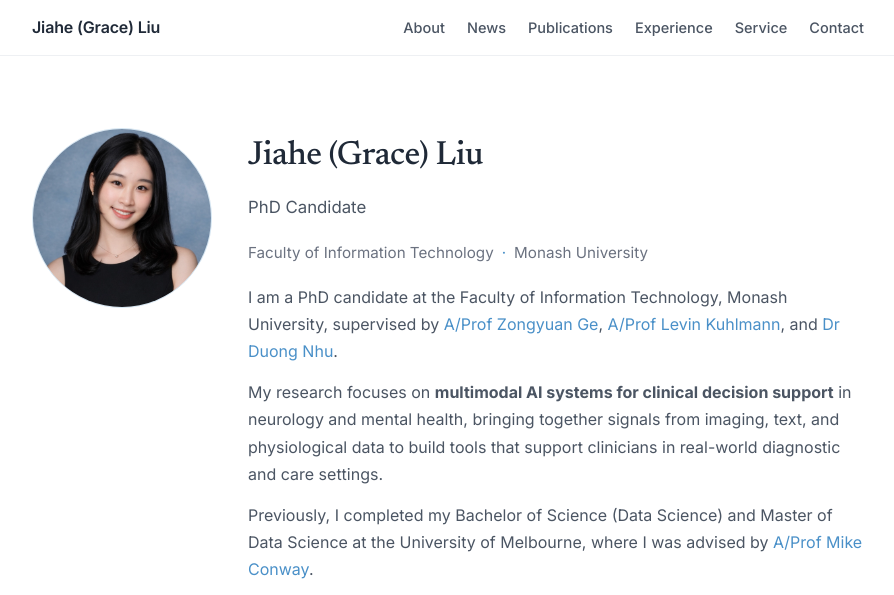
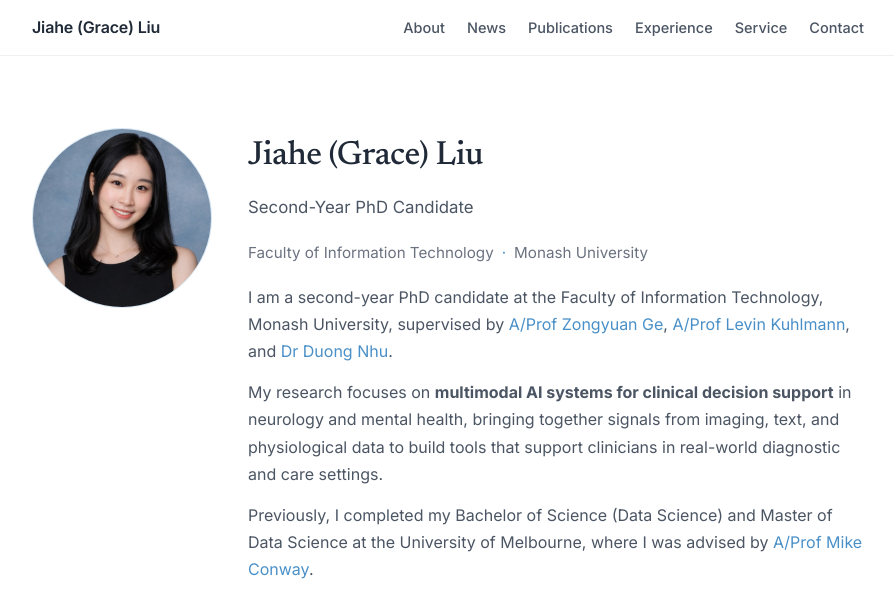
Before and after one commit to jiahe-grace-liu/jiahe-grace-liu.github.io, a plain HTML site: page index.html in a window 1280 px wide. Shown: the top 595 px of the page, without its empty margins (192-1086 px from the left). Drawn offline with Linux system fonts and the light colour scheme.

Commit message:
Update title to Second-Year PhD Candidate

```diff
--- a/index.html
+++ b/index.html
@@ -400,12 +400,12 @@
     </div>
     <div>
       <h1>Jiahe (Grace) Liu</h1>
-      <div class="role">PhD Candidate</div>
+      <div class="role">Second-Year PhD Candidate</div>
       <div class="affiliation">
         Faculty of Information Technology<span class="dot">·</span>Monash University
       </div>
       <p>
-        I am a PhD candidate at the Faculty of Information Technology, Monash
+        I am a second-year PhD candidate at the Faculty of Information Technology, Monash
         University, supervised by
         <a href="https://research.monash.edu/en/persons/zongyuan-ge" target="_blank" rel="noopener">A/Prof Zongyuan Ge</a>,
         <a href="https://research.monash.edu/en/persons/levin-kuhlmann" target="_blank" rel="noopener">A/Prof Levin Kuhlmann</a>, and
```
